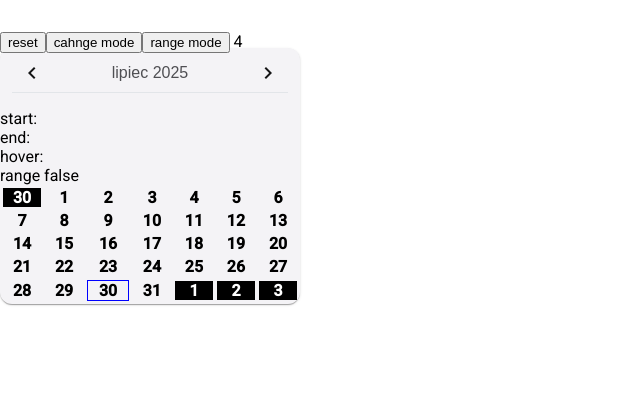
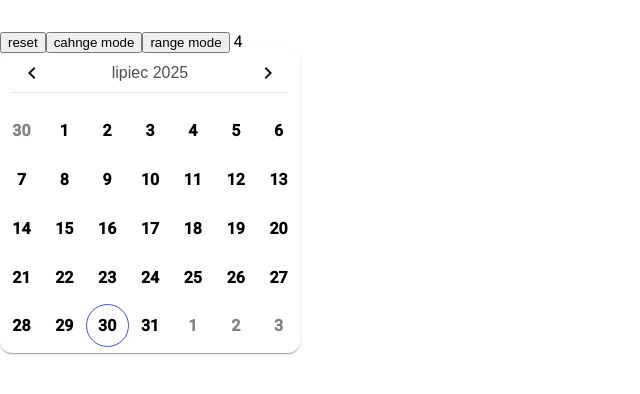
Before and after one commit to Ruudn7/custom-components, an Angular app: page / in a window 1280 px wide. Shown: the top 394 px of the page, without its empty margins (0-640 px from the left). Built offline with nearby package versions, Linux system fonts and the light colour scheme.

Commit message:
add range styles and classes

```diff
--- a/src/app/components/calendar-container/calendar-body/calendar-body.component.html
+++ b/src/app/components/calendar-container/calendar-body/calendar-body.component.html
@@ -1,9 +1,3 @@
-
-  start:  {{startDate() | date}} <br>
-  end:  {{endDate() | date}} <br>
-    hover:    {{hoverDate() | date}} <br>
-    range {{rangeMode()}} <br>
-
 <table class="table-container">
 
     <tbody>
--- a/src/app/components/calendar-container/calendar-body/calendar-body.component.scss
+++ b/src/app/components/calendar-container/calendar-body/calendar-body.component.scss
@@ -1,3 +1,30 @@
 .table-container {
     width: 100%;
-  }
+    border-collapse: collapse;
+
+    * {
+        box-sizing: border-box;
+      }
+
+    tbody tr {
+        margin-bottom: 6px;
+      }
+
+      tbody {
+        display: block;
+      }
+
+      tr {
+        display: flex;
+      }
+
+
+    th,
+    td {
+        padding: 0;
+        margin: 0;
+        width: 100%;
+        aspect-ratio: 1 / 1;
+
+    }
+}
--- a/src/app/components/calendar-container/calendar-body/calendar-body.component.ts
+++ b/src/app/components/calendar-container/calendar-body/calendar-body.component.ts
@@ -1,13 +1,12 @@
-import { Component, inject, input, InputSignal, output, signal } from '@angular/core';
+import { Component, inject, input, InputSignal, output } from '@angular/core';
 import { CalendarCellComponent } from '../calendar-cell/calendar-cell.component';
 import { MonthWeek } from '../calendar.interface';
 import { WeekByDatePipe } from '../pipe/week-by-date.pipe';
 import { CalendarRangeManageService } from '../service/calendar-range-manage.service';
-import { DatePipe } from '@angular/common';
 
 @Component({
   selector: 'app-calendar-body',
-  imports: [CalendarCellComponent, WeekByDatePipe, DatePipe],
+  imports: [CalendarCellComponent, WeekByDatePipe],
   templateUrl: './calendar-body.component.html',
   styleUrl: './calendar-body.component.scss'
 })
@@ -19,10 +18,6 @@ export class CalendarBodyComponent {
   public mode = input<'month' | 'week'>('month');
   public flagDateSignal = input<Date>(new Date);
   public rangeMode = this.calendarRangeModeService.rangeModeOn;
-  public startDate = this.calendarRangeModeService.startDate;
-  public endDate = this.calendarRangeModeService.endDate;
-  public hoverDate = this.calendarRangeModeService.hoverDate;
-
 
   public onSelectDate = output<Date>();
 
--- a/src/app/components/calendar-container/calendar-cell/calendar-cell.component.html
+++ b/src/app/components/calendar-container/calendar-cell/calendar-cell.component.html
@@ -1,11 +1,17 @@
 @if(rangeMode()) {
-    <div appCalendarRangeCell [date]="date()" class="calendat-cell" tabindex="0" [class.outOfMonth]="mode() === 'outOfMonth'" [class.isToday]="isToday"  (click)="selectDate()">
-        {{displayDate}}
+    <div class="cell-container" appCalendarRangeCell [date]="date()">
+        <div  class="calendar-cell" tabindex="0" [class.outOfMonth]="mode() === 'outOfMonth'" [class.isToday]="isToday"  (click)="selectDate()">
+            <div class="date-number">{{displayDate}}</div>
+        </div>
     </div>
 
+
 } @else {
-    <div class="calendat-cell" tabindex="0" [class.outOfMonth]="mode() === 'outOfMonth'" [class.isToday]="isToday"  (click)="selectDate()">
-        {{displayDate}}
+    <div class="cell-container">
+        <div class="calendar-cell" tabindex="0" [class.outOfMonth]="mode() === 'outOfMonth'" [class.isToday]="isToday"  (click)="selectDate()">
+            <div class="date-number">{{displayDate}}</div>
+        </div>
+
     </div>
 
 }
--- a/src/app/components/calendar-container/calendar-cell/calendar-cell.component.scss
+++ b/src/app/components/calendar-container/calendar-cell/calendar-cell.component.scss
@@ -1,32 +1,221 @@
-.outOfMonth {
-    background-color: black;
-    color: white;
-}
+// .outOfMonth {
+//     background-color: black;
+//     color: white;
+// }
 
-.isToday {
-    border: 1px solid blue;
-}
+// .isToday {
+//     border: 1px solid blue;
+//     box-sizing: border-box;
 
-.calendat-cell {
-    cursor: pointer;
+// }
 
-    &:focus, &:active {
-        background-color: yellow;
+// .calendat-cell {
+//     cursor: pointer;
+//     height: 32px;
+//     display: flex;
+
+//     box-sizing: border-box;
+//     & >div.date-number {
+//         margin: auto;
+//     }
+
+//     &:focus, &:active {
+//         background-color: yellow;
+//     }
+
+//     &.inHoverRange {
+//         background-color: lightblue;
+//     }
+
+//     &.inDateRange {
+//         background-color: blue;
+//     }
+
+//     &.selectedStart {
+//         border: 2px solid black;
+//     }
+
+//     &.selectedEnd {
+//         border: 2px solid red;
+//     }
+// }
+
+.cell-container {
+    position: relative;
+    width: 100%;
+    height: 100%;
+    display: flex;
+    justify-content: center;
+    align-items: center;
+
+    &::before {
+      content: '';
+      position: absolute;
+      inset: 0;
+      background-color: transparent;
+      z-index: 0;
+    }
+
+    // Zakres aktywny (hover albo selected)
+    &.inDateRange,
+    &.inHoverRange {
+        &::before {
+            background-color: rgba(63, 81, 181, 0.15); // 💙 Material Indigo-ish
+        }
+
+        .calendar-cell {
+            background-color: transparent;
+        }
     }
 
     &.inHoverRange {
-        background-color: lightblue;
+        box-sizing: border-box !important;
+        border-top: 1px dashed blue;
+        border-bottom: 1px dashed blue;
     }
 
-    &.inDateRange {
-        background-color: blue;
+    // Początek zakresu
+    &.selectedStart::before {
+      background: linear-gradient(to left, rgba(63, 81, 181, 0.15) 50%, white 50%);
+      border-top-left-radius: 999px;
+      border-bottom-left-radius: 999px;
     }
 
-    &.selectedStart {
-        border: 2px solid black;
+    // Koniec zakresu
+    &.selectedEnd::before {
+      background: linear-gradient(to right, rgba(63, 81, 181, 0.15) 50%, white 50%);
+      border-top-right-radius: 999px;
+      border-bottom-right-radius: 999px;
+    }
+  }
+
+  .calendar-cell {
+    position: relative;
+    z-index: 1;
+    width: 100%;
+    height: 100%;
+    display: flex;
+    justify-content: center;
+    align-items: center;
+    border-radius: 50%;
+    background-color: white;
+
+    &.outOfMonth {
+        color: gray;
+    }
+  }
+
+  .date-number {
+    width: 100%;
+    height: 100%;
+    border-radius: 50%;
+    display: flex;
+    justify-content: center;
+    align-items: center;
+
+    // Dzisiejszy dzień
+    .isToday & {
+      outline: 1px solid #3f51b5;
+      outline-offset: -1px;
     }
 
-    &.selectedEnd {
-        border: 2px solid red;
+    // selectedStart i selectedEnd też mają nieco podbity wygląd
+    .selectedStart &,
+    .selectedEnd & {
+      background-color: #3f51b5;
+      color: white;
     }
-}
+
+    .selectedStart {
+      background-color: #3f51b5 !important;
+      color: white !important;
+
+      &:not(.inHoverRange) {
+        .cell-container.selectedStart::before {
+            background: transparent;
+        }
+
+      }
+    }
+  }
+
+//   .cell-container.hoverIsEnd::before {
+//     background: linear-gradient(to right, rgba(0, 0, 0, 0.08) 50%, white 50%);
+//     border-top: 1px dashed #3f51b5;
+//     border-bottom: 1px dashed #3f51b5;
+//     border-top-right-radius: 999px;
+//     border-bottom-right-radius: 999px;
+//   }
+
+
+  .cell-container.hoverIsEnd:not(.selectedStart) {
+    background: linear-gradient( to right, #3f51b526 50%, white 50%);
+    &::before {
+        border-top-right-radius: 999px;
+        border-bottom-right-radius: 999px;
+        border-top: 1px dashed blue;  // 💡 nowość
+        border-bottom: 1px dashed blue;
+        z-index: 100;
+
+      }
+
+      .date-number {
+        border-right: 1px dotted blue;
+        z-index: -1;
+      }
+  }
+
+  .cell-container.selectedEnd::before {
+    background: linear-gradient(to right, rgba(63, 81, 181, 0.15) 50%, white 50%);
+    border-top-right-radius: 999px;
+    border-bottom-right-radius: 999px;
+
+    border-left: 2px solid #3f51b526;
+    right: 2px;
+  }
+
+  .cell-container.selectedStart{
+    &::before {
+        border-top-left-radius: 999px;
+        border-bottom-left-radius: 999px;
+        border-right: 2px solid #3f51b526;
+        left: 2px;
+    }
+
+
+
+    &:not(.inHoverRange)::before {
+        background: linear-gradient(to left, rgba(63, 81, 181, 0.15) 50%, white 50%);
+        border-top: 1px dashed blue;  // 💡 nowość
+        border-bottom: 1px dashed blue;
+    }
+
+    &.inDateRange::before {
+        border-top: none;  // 💡 nowość
+        border-bottom: none;
+    }
+
+    &.hoverIsEnd::before {
+        background: white;
+        border: none;
+    }
+
+  }
+
+
+  .date-number {
+    border-radius: 50%;
+    display: flex;
+    justify-content: center;
+    align-items: center;
+    background-color: transparent;
+
+    .hoverIsEnd:not(.selectedStart) & {
+      background-color: rgba(0, 0, 0, 0.08);
+    }
+
+    .selectedEnd & {
+      background-color: #3f51b5;
+      color: white;
+    }
+  }
--- a/src/app/components/calendar-container/calendar-container.component.html
+++ b/src/app/components/calendar-container/calendar-container.component.html
@@ -19,7 +19,5 @@
         [flagDateSignal]="flagDateSignal()"
         (onSelectDate)="selectDate($event)"
       ></app-calendar-body>
-        <!-- <mat-calendar [dateClass]="dateClass" [selected]="selectedDate()" (selectedChange)="changeDate($event)"
-            [headerComponent]="calendarHeader"></mat-calendar> -->
     </div>
 </mat-card>
--- a/src/app/components/calendar-container/calendar-container.component.scss
+++ b/src/app/components/calendar-container/calendar-container.component.scss
@@ -3,6 +3,7 @@
 .demo-inline-calendar-card {
     width: 300px;
     margin-top: 48px;
+    background-color: variables.$white;
   }
 
 
--- a/src/app/components/calendar-container/calendar-container.component.ts
+++ b/src/app/components/calendar-container/calendar-container.component.ts
@@ -115,7 +115,7 @@ export class CalendarContainerComponent implements AfterViewInit {
   }
 
   public rangeMode(): void {
-    this.calendarrangeServ.setRangeMode(true);
+    this.calendarrangeServ.setRangeMode(!this.calendarrangeServ.rangeModeOn());
   }
 
   private isSameDate(date: Date, dateToComapre: Date): boolean {
--- a/src/app/components/calendar-container/directives/calendar-range-cell.directive.ts
+++ b/src/app/components/calendar-container/directives/calendar-range-cell.directive.ts
@@ -28,21 +28,18 @@ export class CalendarRangeCellDirective {
     if (!this.startDate() || !this.endDate()) {
       return false;
     } else {
-      return !!(this.startDate() && this.endDate() && dayjs(this.date()).isAfter(this.startDate(), 'day') && dayjs(this.date()).isBefore(this.endDate(), 'day'));
+      return !!(this.startDate() && this.endDate() && (dayjs(this.date()).isAfter(this.startDate(), 'day') || dayjs(this.date()).isSame(this.startDate(), 'day')) && (dayjs(this.date()).isBefore(this.endDate(), 'day')));
     }
   })
 
 
-  @HostListener('click')
-  onClick() {
+  @HostListener('click') onClick() {
     this.rangeService.setRangeDate(this.date());
   }
 
-  @HostListener('mouseenter')
-  onHover() {
+  @HostListener('mouseenter') onHover() {
     this.rangeService.setHoverDate(this.date());
   }
-
 
   @HostBinding('class.selectedStart') get isStart() {
     return this.rangeService.isStart(this.date());
@@ -65,8 +62,25 @@ export class CalendarRangeCellDirective {
   }
 
   @HostBinding('class.outOfMonth') get isOutOfMonth() {
-    // możesz dodać input @Input() currentMonth: number i porównywać
     return false;
   }
 
+  @HostBinding('class.hoverIsEnd') get isHoverEnd() {
+    const start = this.rangeService.startDate();
+    const end = this.rangeService.endDate();
+    const hover = this.rangeService.hoverDate();
+    const current = this.date();
+
+    if (!start || !hover || end) return false;
+
+    const isHoverBeforeStart = dayjs(hover).isBefore(start, 'day');
+
+    if (isHoverBeforeStart) {
+      return dayjs(current).isSame(start, 'day');
+    }
+
+    return dayjs(current).isSame(hover, 'day');
+
+  }
+
 }
```
Also changed, not shown: src/app/components/calendar-container/calendar-header/calendar-header.component.html (+0 -11 lines).
